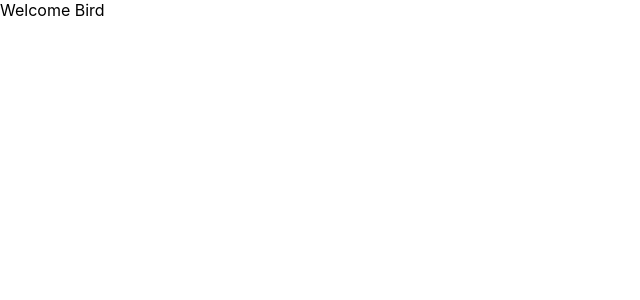
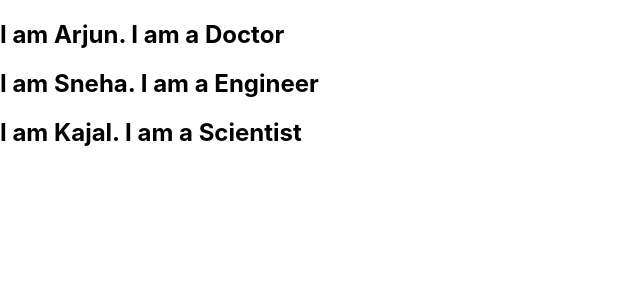
Before and after one commit to tanishthaJawa/react-practice, a React (Create React App) app: page / in a window 1280 px wide. Shown: the top 300 px of the page, without its empty margins (0-640 px from the left). Built offline with nearby package versions, Linux system fonts and the light colour scheme.

Commit message:
Lists and keys

```diff
--- a/src/App.js
+++ b/src/App.js
@@ -7,11 +7,13 @@ import ClassClick from "./components/ClassClick";
 import EventBinding from "./components/EventBinding";
 import ParentComponent from "./components/ParentComponent";
 import GreetUser from "./components/GreetUser";
+import NamesList from "./components/NamesList";
 function App() {
 
   return (
     <div className="App">
-      <GreetUser />
+      {/* <GreetUser /> */}
+      <NamesList />
       {/* <EventBinding />
       <FunctionClick />
       <ClassClick />
--- /dev/null
+++ b/src/components/NamesList.js
@@ -0,0 +1,34 @@
+import React from 'react'
+import Person from './Person'
+
+function NamesList() {
+    const names = ['Arjun', 'Sneha', 'Kajal']
+    const nameList = names.map(name => <h2>{name}</h2>)
+    const persons = [{
+        name: 'Arjun',
+        id: 1,
+        profession: 'Doctor'
+    }, {
+        name: 'Sneha',
+        id: 2,
+        profession: 'Engineer'
+    },
+    {
+        name: 'Kajal',
+        id: 3,
+        profession: 'Scientist'
+    }
+    ]
+    const personList = persons.map(person => (
+        <Person key ={person.name} person={person} />
+    )
+    )
+    return (
+        <div>
+            {/* {nameList} */}
+            {personList}
+        </div>
+    )
+}
+
+export default NamesList
--- /dev/null
+++ b/src/components/Person.js
@@ -0,0 +1,11 @@
+import React from 'react'
+
+function Person({person}) {
+  return (
+    <div>
+         <h2>I am {person.name}. I am a {person.profession}</h2>
+    </div>
+  )
+}
+
+export default Person
```
